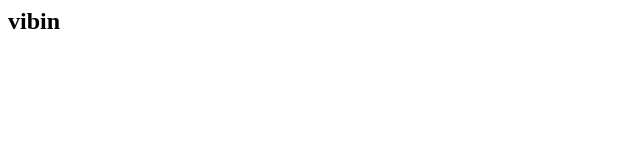
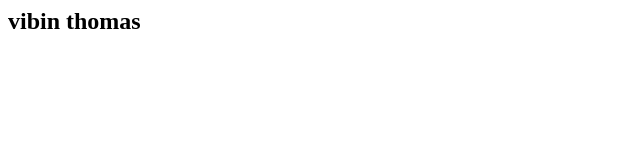
Before and after one commit to vibin7/vibin7.github.io, a plain HTML site: page index.html/index.html in a window 1280 px wide. Shown: the whole page, without its empty margins (0-640 px from the left). Drawn offline with Linux system fonts and the light colour scheme.

Commit message:
First commit

```diff
--- a/index.html/index.html
+++ b/index.html/index.html
@@ -2,6 +2,6 @@
 <head>
 </head>
 <body>
-<h2>vibin</h2>
+<h2>vibin thomas</h2>
 </body>
 </html>
```
